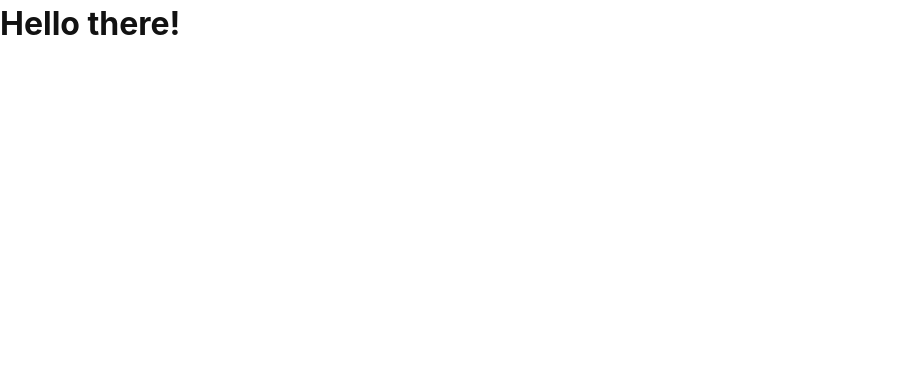
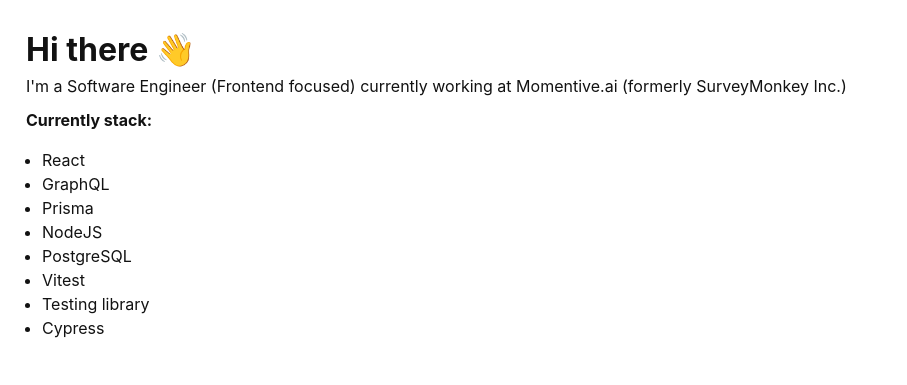
Before and after one commit to emunhoz/eder.github.io, a website: page index.html in a window 1280 px wide. Shown: the whole page, without its empty margins (0-907 px from the left). Drawn offline with Linux system fonts and the light colour scheme.

Commit message:
chore: updating info about me

```diff
--- a/index.html
+++ b/index.html
@@ -12,6 +12,21 @@
     <link rel="stylesheet" href="./css/dark-theme.css">
   </head>
   <body>
-    <h1>Hello there!</h1>
+    <main>
+      <h1>Hi there 👋</h1>
+      <p>I'm a Software Engineer (Frontend focused) currently working at Momentive.ai (formerly SurveyMonkey Inc.)</p>
+
+      <h4>Currently stack:</h4>
+      <ul>
+        <li>React</li>
+        <li>GraphQL</li>
+        <li>Prisma</li>
+        <li>NodeJS</li>
+        <li>PostgreSQL</li>
+        <li>Vitest</li>
+        <li>Testing library</li>
+        <li>Cypress</li>
+      </ul>
+    </main>
   </body>
 </html>
```
